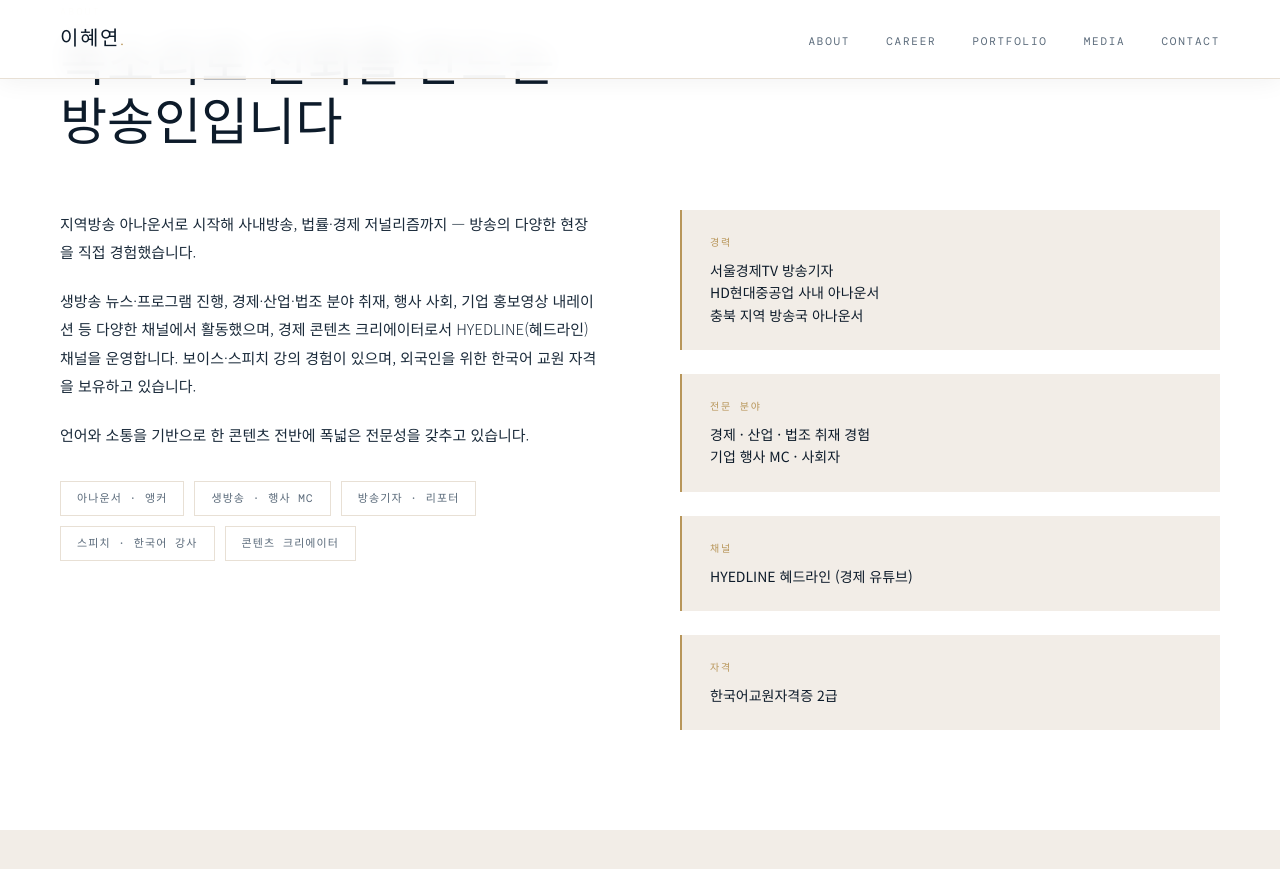
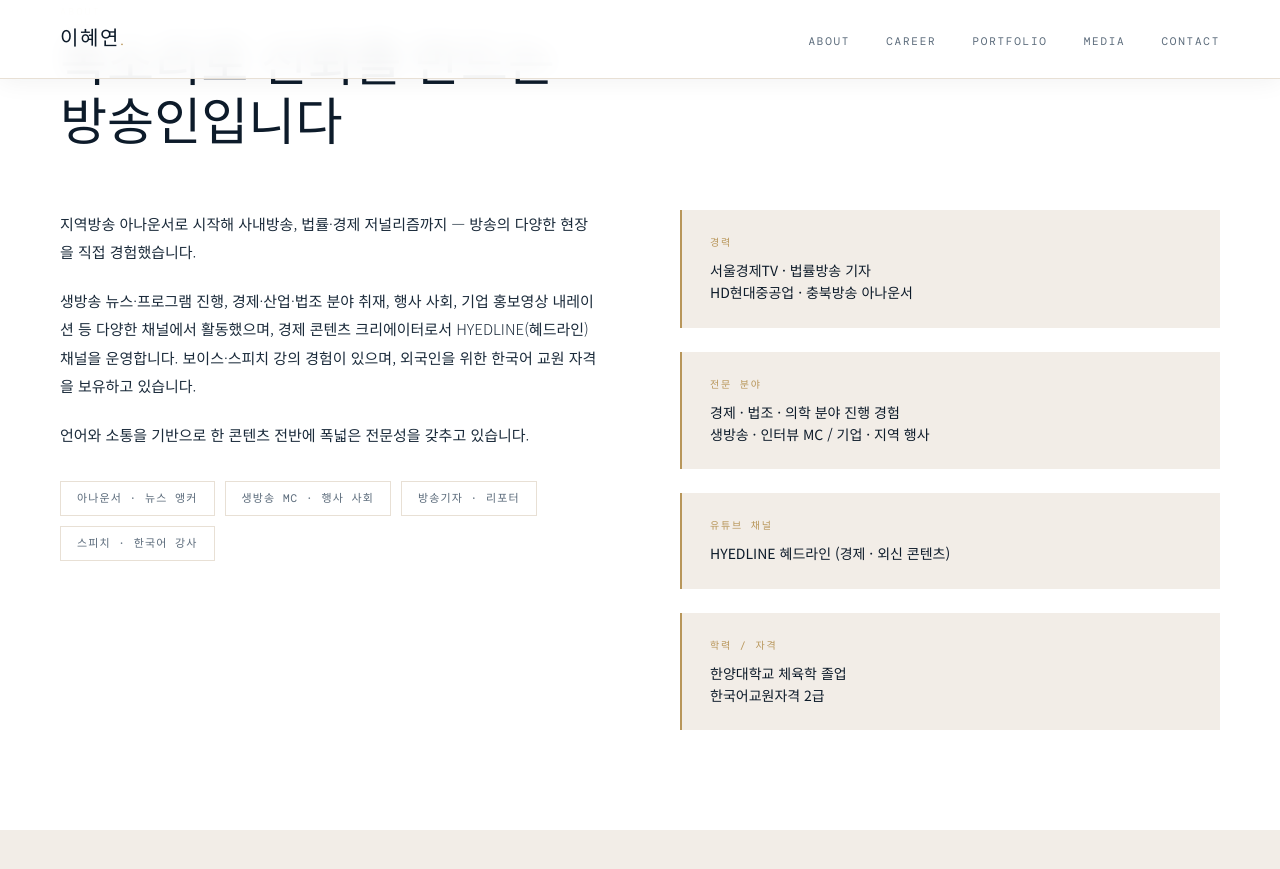
Before and after one commit to annhylee/annhylee.github.io, a Jekyll site: the page built from index.md, in a window 1280 px wide and 900 px high, scrolled down 997 px. Shown: the top 869 px of the window. Built offline with Jekyll 4.4.1, drawn with Linux system fonts in a browser that asks for light colours; some web fonts are replaced.

Commit message:
Update profile.yml

```diff
--- a/_data/profile.yml
+++ b/_data/profile.yml
@@ -16,7 +16,7 @@ tagline: Announcer · Anchor · Reporter · MC
 typed_titles:
   - 아나운서 · 뉴스 앵커
   - 방송기자 · 리포터
-  - 생방송  · 행사 MC
+  - 생방송 MC · 행사 사회
   - 스피치 · 한국어 강사
   - 콘텐츠 크리에이터
 
@@ -79,27 +79,26 @@ sections:
 
 about:
   keywords:
-    - 아나운서 · 앵커
-    - 생방송 · 행사 MC
+    - 아나운서 · 뉴스 앵커
+    - 생방송 MC · 행사 사회
     - 방송기자 · 리포터
     - 스피치 · 한국어 강사
-    - 콘텐츠 크리에이터
   credentials:
     - label: 경력
       lines:
-        - 서울경제TV 방송기자
-        - HD현대중공업 사내 아나운서
-        - 충북 지역 방송국 아나운서
+        - 서울경제TV · 법률방송 기자
+        - HD현대중공업 · 충북방송 아나운서
     - label: 전문 분야
       lines:
-        - 경제 · 산업 · 법조 취재 경험
-        - 기업 행사 MC · 사회자
-    - label: 채널
+        - 경제 · 법조 · 의학 분야 진행 경험
+        - 생방송 · 인터뷰 MC / 기업 · 지역 행사
+    - label: 유튜브 채널
       lines:
-        - HYEDLINE 혜드라인 (경제 유튜브)
-    - label: 자격
+        - HYEDLINE 혜드라인 (경제 · 외신 콘텐츠)
+    - label: 학력 / 자격
       lines:
-        - 한국어교원자격증 2급
+        - 한양대학교 체육학 졸업
+        - 한국어교원자격 2급
 
 contact:
   desc: 생방송 프로그램, 기업 행사 MC, 유튜브 콘텐츠 등 다양한 분야에서 협업을 진행합니다. 편하게 연락 주세요.
```
